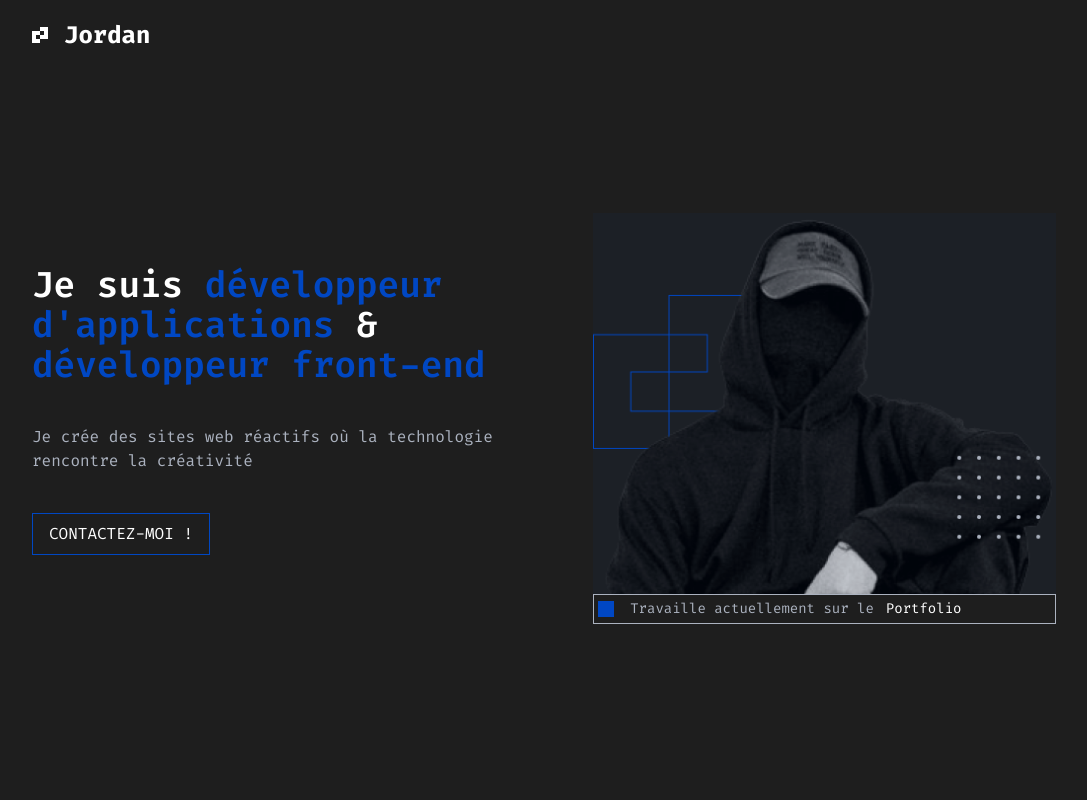
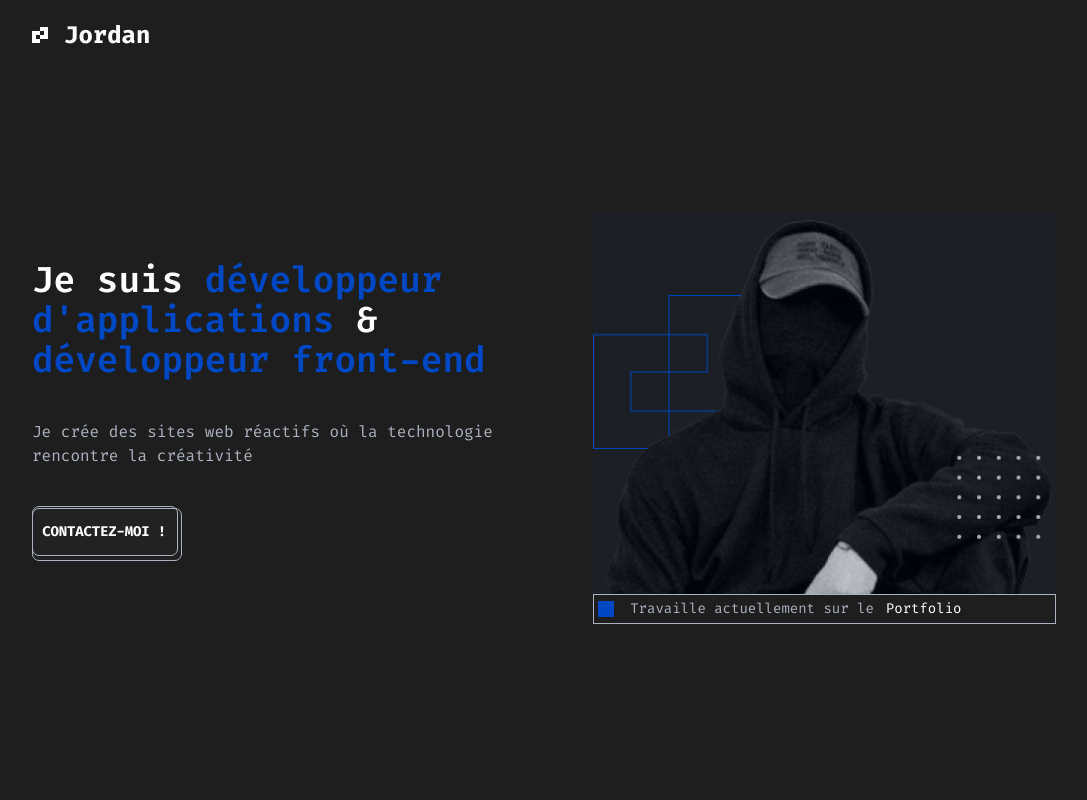
Before and after one commit to jordanconot/portfolio, a Next.js app: page / in a window 1280 px wide. Shown: the top 800 px of the page, without its empty margins (96-1183 px from the left). Built offline with nearby package versions, Linux system fonts and the light colour scheme.

Commit message:
style: modify btn

```diff
--- a/src/app/globals.css
+++ b/src/app/globals.css
@@ -25,6 +25,7 @@ body {
   width: 2.6875rem;
   align-items: center;
 }
+
 .key {
   align-items: center;
   display: flex;
@@ -35,6 +36,7 @@ body {
   z-index: 2;
   transition: transform 0.1s ease;
 }
+
 .container-key:hover .key {
   transform: translate3d(-1px, -1px, 0);
 }
@@ -48,6 +50,7 @@ body {
   color: white;
   font-weight: 700;
 }
+
 .container-key::after {
   content: '';
   background-color: #222;
@@ -107,6 +110,8 @@ body {
 }
 
 
+
+
 .no-scroll {
   overflow: hidden;
 }
@@ -139,10 +144,84 @@ body {
   animation: descendToLine 0.5s forwards;
 }
 
+.container-btn {
+  cursor: pointer;
+  display: flex;
+  height: 3.3125rem;
+  justify-content: center;
+  position: relative;
+  width: 9.4rem;
+  align-items: center;
+}
+
+.btn {
+  align-items: center;
+  display: flex;
+  gap: 0.625rem;
+  justify-content: center;
+  position: relative;
+  transform: translate3d(-3px, -3px, 0);
+  z-index: 2;
+  transition: transform 0.1s ease;
+}
+
+.container-btn:hover .btn {
+  transform: translate3d(-1px, -1px, 0);
+}
+
+.btn-text {
+  letter-spacing: -.01em;
+  position: relative;
+  text-transform: uppercase;
+  z-index: 2;
+  color: white;
+  font-weight: 700;
+  font-size: 14px;
+}
+
+.container-btn::after {
+  content: '';
+  border-radius: 0.4375rem;
+  left: 0;
+  position: absolute;
+  border: 1px solid #ABB2BF;
+  height: calc(100% - 3px);
+  top: -0.125rem;
+  width: calc(100% - 4px);
+  transition: top 0.1s ease, left 0.1s ease;
+}
+
+.container-btn:hover::after {
+  top: -0.0625rem;
+  left: 0.0625rem;
+  background-color: #0047C3;
+}
+
+.container-btn::before {
+  content: "";
+  border-radius: 0.4375rem;
+  left: 0;
+  position: absolute;
+  border: 1px solid #ABB2BF;
+  height: 100%;
+  top: 0;
+  width: 100%;
+  background-color: #222;
+  transition: top 0.1s ease, left 0.1s ease;
+}
+
+.container-btn:hover::before {
+  top: 0;
+  left: 0;
+  background-color: #0047C3;
+}
+
 @keyframes descendToLine {
   to {
-      transform: translateY(100%); /* Descend l'image sous la ligne */
-      opacity: 0; /* Rend l'image transparente */
+    transform: translateY(100%);
+    /* Descend l'image sous la ligne */
+    opacity: 0;
+    /* Rend l'image transparente */
   }
 }
 
--- a/src/components/Hero.tsx
+++ b/src/components/Hero.tsx
@@ -20,7 +20,7 @@ const Banner = () => {
                         <span className='text-color-1 md:text-4xl'> {t('Banner.h1.highlight-strong')}</span>
                     </h1>
                     <h2 className='text-base text-color-2 font-normal animate__animated animate__fadeInLeft animate__delay-2s'>{t('Banner.h2')}</h2>
-                    <div className='animate__animated animate__fadeInLeft animate__delay-3s'>
+                    <div className='animate__animated animate__fadeInLeft animate__delay-3s max-w-max'>
                         <Btn  textKey='Main.contact.contact-me' link='mailto:jordan.conot.dev@gmail.com?subject=Demande de renseignement depuis le portfolio 🤗' />
                     </div>
                 </div>
--- a/src/components/menu/Menu.tsx
+++ b/src/components/menu/Menu.tsx
@@ -52,7 +52,7 @@ const Menu: React.FC<MenuProps> = ({ closeMenu }) => {
                             <span className='text-color-1 text-4xl font-medium'>#</span>{t('Nav.contact')}</Link>
                     </ul>
                 </div>
-                <div className='absolute bottom-0 flex w-full justify-center'>
+                <div className='absolute bottom-0 flex w-full justify-center mb-14'>
                     <div className='flex gap-4'>
                         <Image src='/assets/svg/icon-github.svg' alt='logo' width={64} height={64} />
                         <Image src='/assets/svg/icon-linkedin.svg' alt='Email' width={64} height={64} />
--- a/src/components/utils/Btn.tsx
+++ b/src/components/utils/Btn.tsx
@@ -8,15 +8,17 @@ interface BtnProps {
     showArrow?: boolean
 };
 
-const Btn: React.FC<BtnProps> = ({ textKey, link, showArrow}) => {
+const Btn: React.FC<BtnProps> = ({ textKey, link, showArrow }) => {
     const { lang, setLang } = useContext(LanguageContext);
     const { t } = useTranslation(lang);
     const arrow = showArrow ? ` ~~> ` : '';
     return (
         <a href={link} target="_blank" rel="noopener noreferrer">
-        <button className="before:ease px-4 py-2 uppercase relative overflow-hidden border text-color-3 border-color-1 before:absolute before:left-0 before:-ml-2 before:h-48 before:w-48 before:origin-top-right before:-translate-x-full before:translate-y-12 before:-rotate-90 before:bg-white before:transition-all before:duration-300 hover:text-black hover:font-medium hover:before:-rotate-180">
-            <span className="relative z-10">{t(textKey)} {arrow}</span>
-        </button>
+            <div className='container-btn'>
+                <div className='btn'>
+                    <span className="btn-text">{t(textKey)} {arrow}</span>
+                </div>
+            </div>
         </a>
     );
 };
```
Lines whose indentation alone changed are shown as unchanged.
